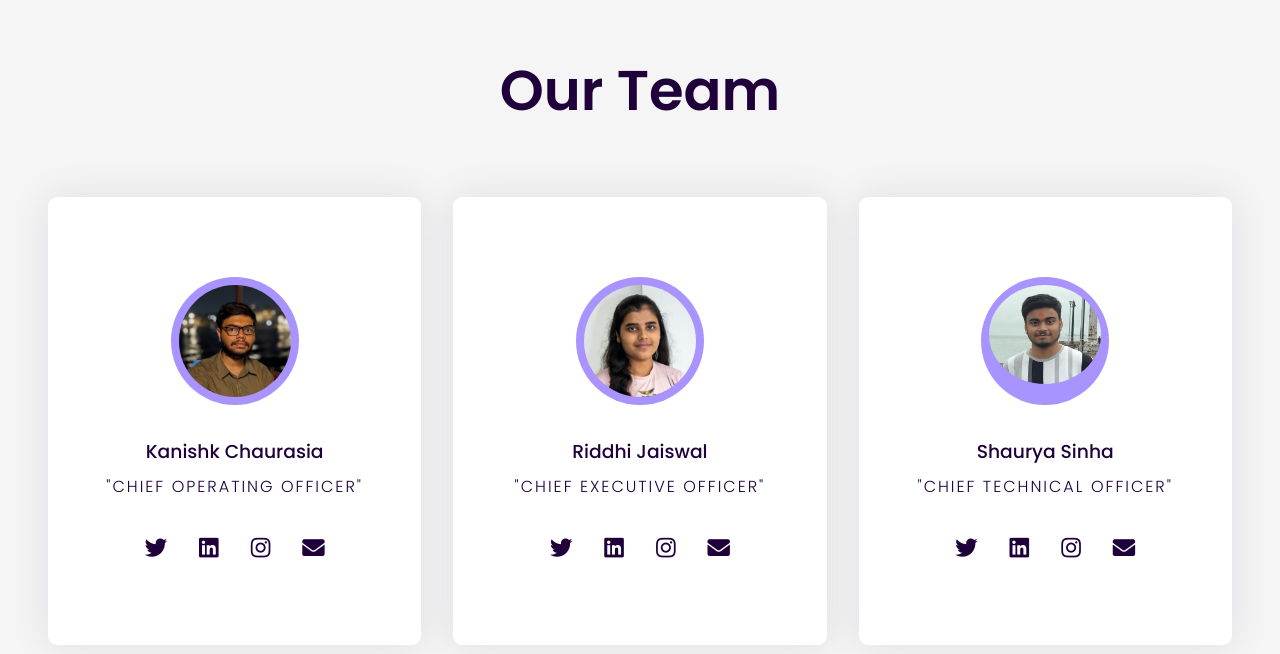
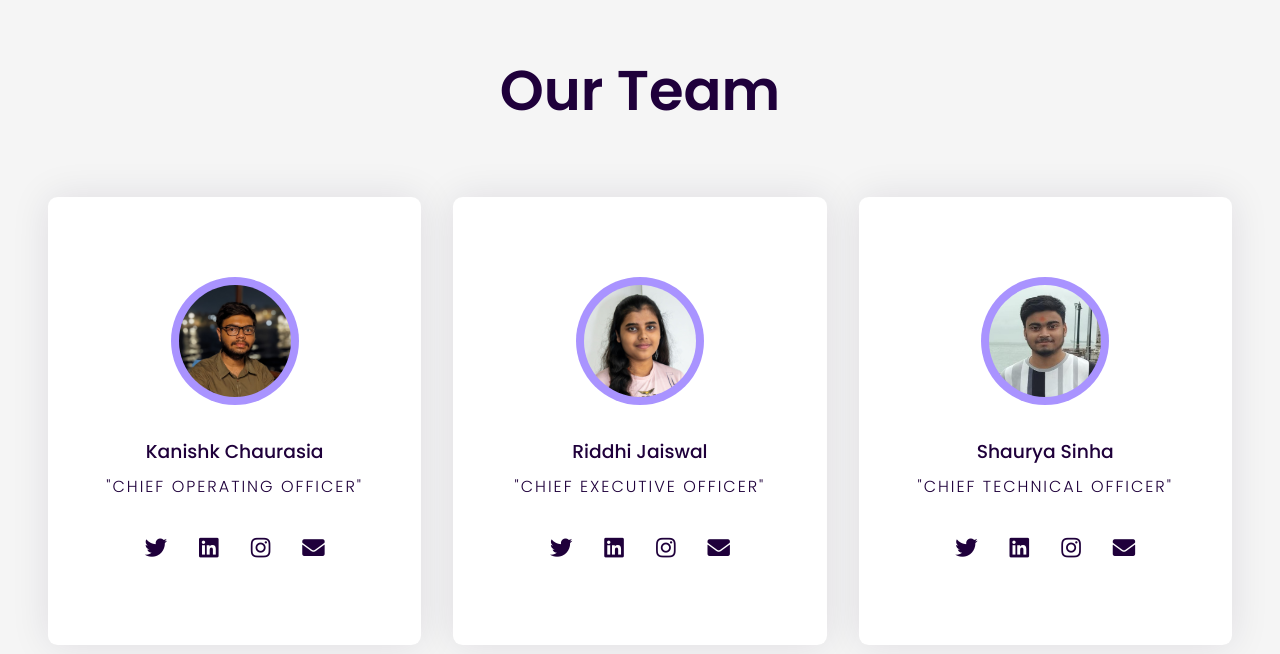
Before and after one commit to MIND-MARVELS/Mind-Marvels, a plain HTML site: page ourTeam.html in a window 1280 px wide. Drawn offline with Linux system fonts and the light colour scheme.

Commit message:
new pp added of sinha

```diff
--- a/ourTeam.html
+++ b/ourTeam.html
@@ -74,7 +74,7 @@
         <div class="column">
           <div class="card">
             <div class="img-container">
-              <img src="WhatsApp Image 2024-07-17 at 23.18.22_cad787ef.jpg" />
+              <img src="SinhaProfile.jpg" />
             </div>
             <h3>Shaurya Sinha</h3>
             <p>"Chief Technical Officer"</p>
```
